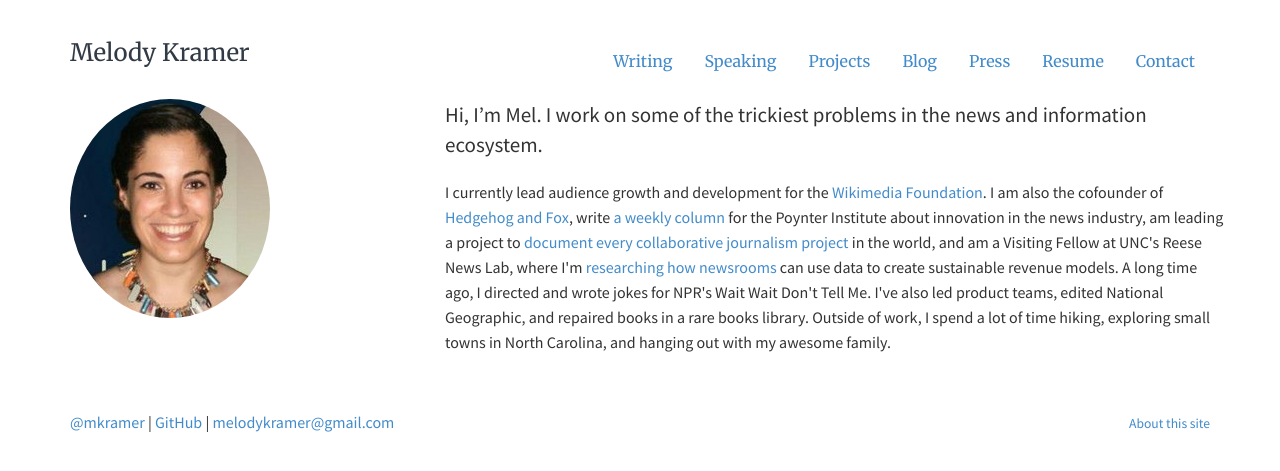
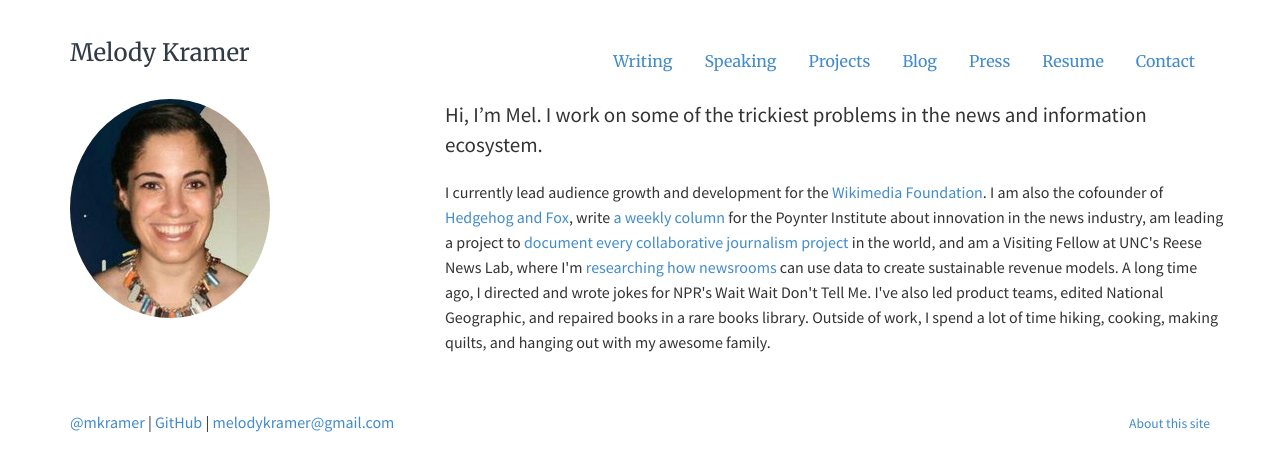
Before and after one commit to melodykramer/old-website, a Jekyll site: the page built from index.md, in a window 1280 px wide. Shown: the top 471 px of the page. Built offline with Jekyll 4.4.1, drawn with Linux system fonts in a browser that asks for light colours.

Commit message:
Update index.md

```diff
--- a/index.md
+++ b/index.md
@@ -15,5 +15,5 @@
 	</div>
 	<div itemscope itemtype="http://data-vocabulary.org/Person" class="col-sm-8"></div>
 	<p class="lead" markdown="1">Hi, I'm <span itemprop="name">Mel</span>. I work on some of the trickiest problems in the news and information ecosystem.</p>
-	<p>I currently lead audience growth and development for the <a href="https://wikimediafoundation.org/wiki/Home">Wikimedia Foundation</a>. I am also the cofounder of <a href="https://www.hedgehogandfox.net/">Hedgehog and Fox</a>, write <a href="https://www.poynter.org/person/961/archive">a weekly column</a> for the Poynter Institute about innovation in the news industry, am leading a project to <a href="https://collaborativejournalism.org/database-search-sort-learn-collaborative-projects-around-world/">document every collaborative journalism project</a> in the world, and am a Visiting Fellow at UNC's Reese News Lab, where I'm <a href="https://cislm.org/announcing-first-reese-news-lab-fellow-melody-kramer/">researching how newsrooms</a> can use data to create sustainable revenue models. A long time ago, I directed and wrote jokes for NPR's Wait Wait Don't Tell Me. I've also led product teams, edited National Geographic, and repaired books in a rare books library. Outside of work, I spend a lot of time hiking, exploring small towns in North Carolina, and hanging out with my awesome family.</p>
+	<p>I currently lead audience growth and development for the <a href="https://wikimediafoundation.org/wiki/Home">Wikimedia Foundation</a>. I am also the cofounder of <a href="https://www.hedgehogandfox.net/">Hedgehog and Fox</a>, write <a href="https://www.poynter.org/person/961/archive">a weekly column</a> for the Poynter Institute about innovation in the news industry, am leading a project to <a href="https://collaborativejournalism.org/database-search-sort-learn-collaborative-projects-around-world/">document every collaborative journalism project</a> in the world, and am a Visiting Fellow at UNC's Reese News Lab, where I'm <a href="https://cislm.org/announcing-first-reese-news-lab-fellow-melody-kramer/">researching how newsrooms</a> can use data to create sustainable revenue models. A long time ago, I directed and wrote jokes for NPR's Wait Wait Don't Tell Me. I've also led product teams, edited National Geographic, and repaired books in a rare books library. Outside of work, I spend a lot of time hiking, cooking, making quilts, and hanging out with my awesome family.</p>
 </div>
```
